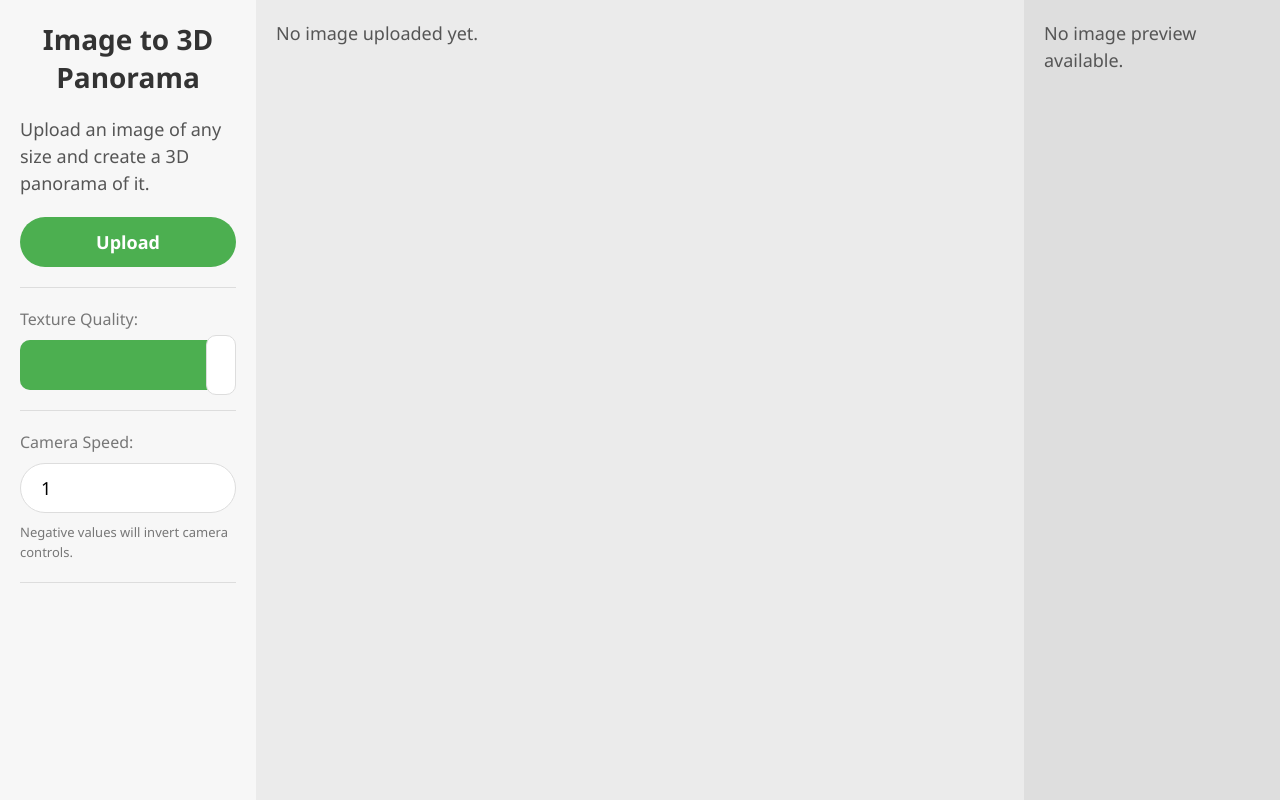
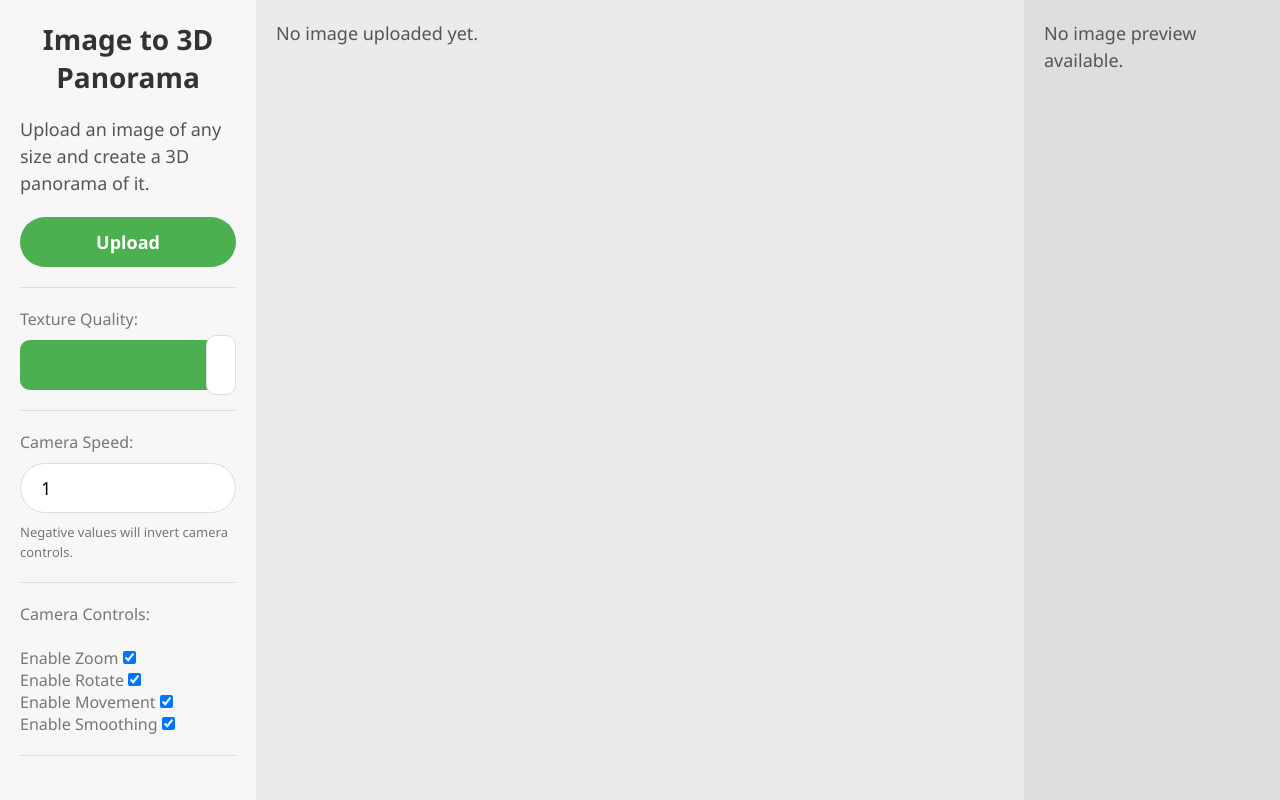
Before and after one commit to LyubomirT/lookaround, a Flask app: page / in a window 1280 px wide. Run offline with Flask 3, Linux system fonts and the light colour scheme.

Commit message:
Update CSS and JavaScript files

```diff
--- a/static/js/pagehandler.js
+++ b/static/js/pagehandler.js
@@ -103,6 +103,8 @@
                 var controls = new THREE.OrbitControls(camera, renderer.domElement);
                 controls.enableZoom = true;
                 controls.enablePan = false;
+                controls.enableDamping = false;
+                controls.enableRotate = true;
                 controls.minDistance = 100;
                 controls.maxDistance = 900;
 
--- a/templates/index.html
+++ b/templates/index.html
@@ -24,6 +24,21 @@
             <label for="camera-speed">Camera Speed:</label>
             <input type="number" id="camera-speed" value="1">
             <p class="hint">Negative values will invert camera controls.</p>
+            <hr>
+            <label>Camera Controls:</label>
+            <br>
+            <br>
+            <label for="enable-zoom">Enable Zoom</label>
+            <input type="checkbox" id="enable-zoom" checked>
+            <br>
+            <label for="enable-rotate">Enable Rotate</label>
+            <input type="checkbox" id="enable-rotate" checked>
+            <br>
+            <label for="enable-pan">Enable Movement</label>
+            <input type="checkbox" id="enable-pan" checked>
+            <br>
+            <label for="enable-damping">Enable Smoothing</label>
+            <input type="checkbox" id="enable-damping" checked>
             <hr>
         </div>
         <div class="main">
```
Also changed, not shown: static/css/styles.css (line endings or trailing spaces).
